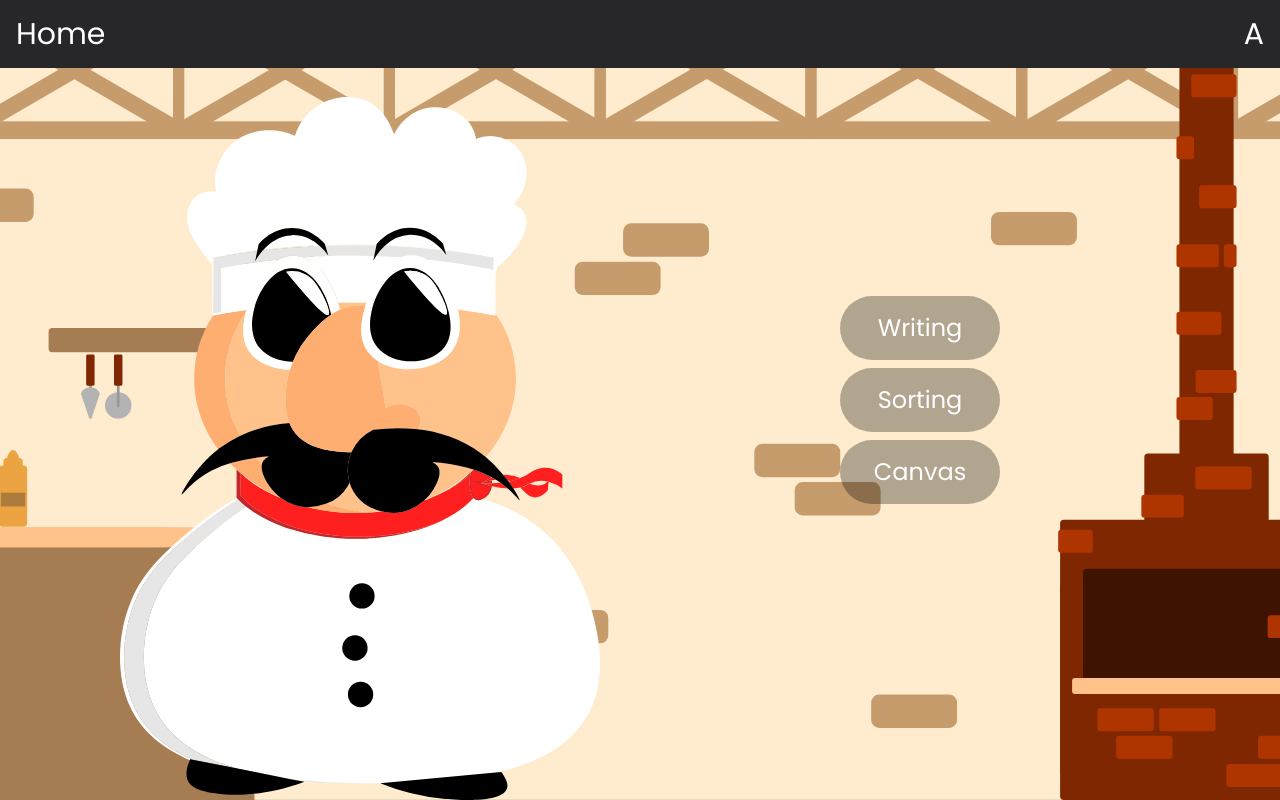
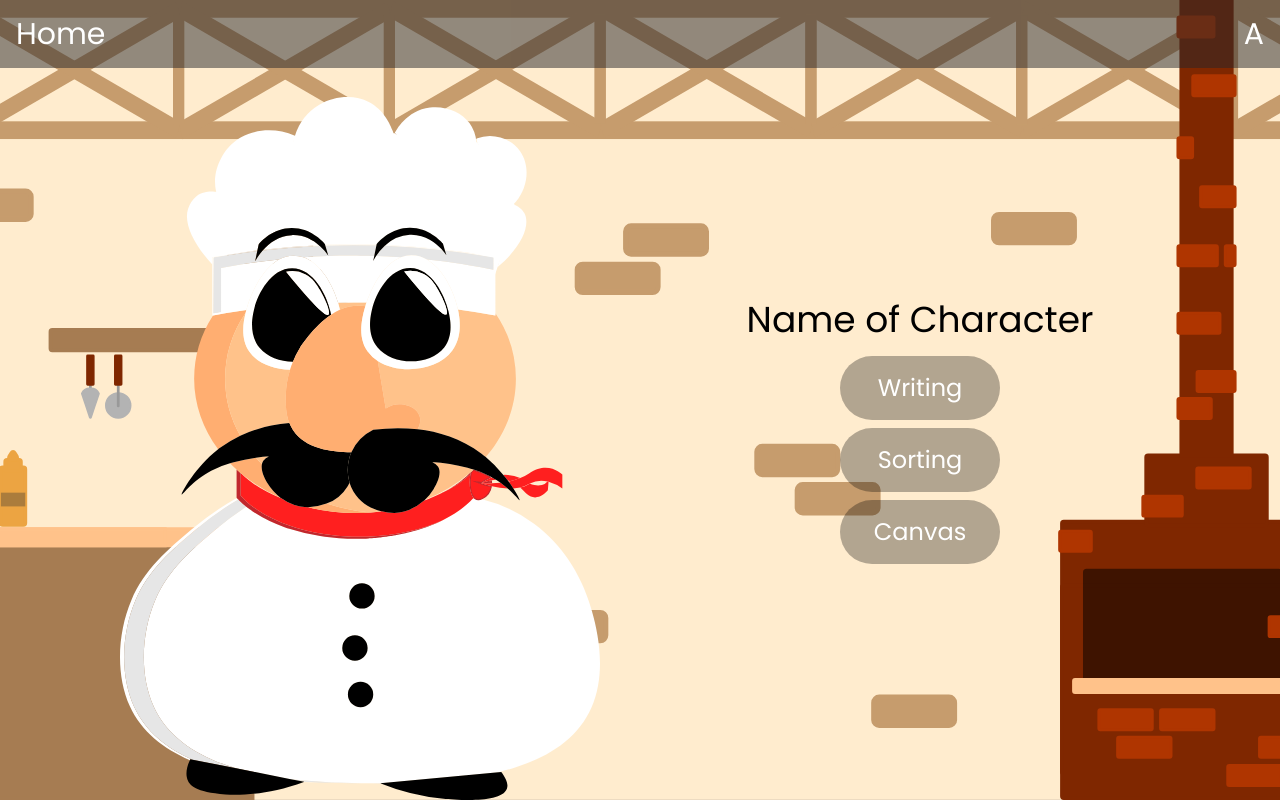
Before and after one commit to malthesers/letter-learning, a Vue app: page /a in a window 1280 px wide. Built offline with nearby package versions, Linux system fonts and the light colour scheme.

Commit message:
Updated shadow class name

```diff
--- a/src/components/TheHeader.vue
+++ b/src/components/TheHeader.vue
@@ -1,5 +1,5 @@
 <template>
-  <header class="fixed w-full bg-zinc-800 text-3xl p-4 flex justify-between">
+  <header class="fixed w-full bg-zinc-800 bg-opacity-50 text-3xl p-4 flex justify-between">
     <RouterLink to="/">Home</RouterLink>
     <RouterLink v-if="letterStore.current" :to="`/${letterStore.current.path}`" class="uppercase">{{
       letterStore.current.value }}
--- a/src/index.css
+++ b/src/index.css
@@ -4,7 +4,7 @@
 
 @layer base {
   main {
-    @apply h-full;
+    @apply h-full pt-16;
   }
 
   main a {
--- a/src/views/CanvasView.vue
+++ b/src/views/CanvasView.vue
@@ -24,7 +24,7 @@
         <div class="w-min flex flex-col gap-2">
           <label v-for="colour in strokeColours" :key="colour" :for="colour" :style="{ backgroundColor: colour }"
             :class="[colour === '#ffffff' ? 'border-white' : 'border-white']"
-            class="w-14 h-14 grid place-content-center shadow-shadow rounded-full cursor-pointer">
+            class="w-14 h-14 grid place-content-center shadow-colour rounded-full cursor-pointer">
             <input v-model="strokeColour" type="radio" :id="colour" :value="colour" class="w-0 h-0 opacity-0 peer">
             <div :class="[colour === '#ffffff' ? 'bg-black' : 'bg-white']"
               class="w-6 aspect-square rounded-full duration-200 transform scale-0 peer-hover:scale-50 peer-checked:!scale-100">
--- a/src/views/LetterView.vue
+++ b/src/views/LetterView.vue
@@ -4,6 +4,7 @@
     <img :src="`/src/assets/character/${letterStore.current?.images.character}.svg`" :alt="letterStore.current?.name"
       class="max-w-[30rem] h-auto mx-auto mt-auto">
     <nav class="text-2xl flex flex-col justify-center text-black text-center gap-2">
+      <p class="text-4xl text-center mb-2">{{ letterStore.current?.name }}</p>
       <RouterLink :to="route.params.id + '/writing'">Writing</RouterLink>
       <RouterLink :to="route.params.id + '/sorting'">Sorting</RouterLink>
       <RouterLink :to="route.params.id + '/canvas'">Canvas</RouterLink>
--- a/tailwind.config.ts
+++ b/tailwind.config.ts
@@ -6,7 +6,7 @@ module.exports = {
       poppins: ['Poppins, sans-serif, system-ui']
     },
     boxShadow: {
-      shadow: '0px 0px 10px 0px rgba(0, 0, 0, 0.5)'
+      colour: '0px 0px 10px 0px rgba(0, 0, 0, 0.5)'
     },
     extend: {
       colors: {
```
